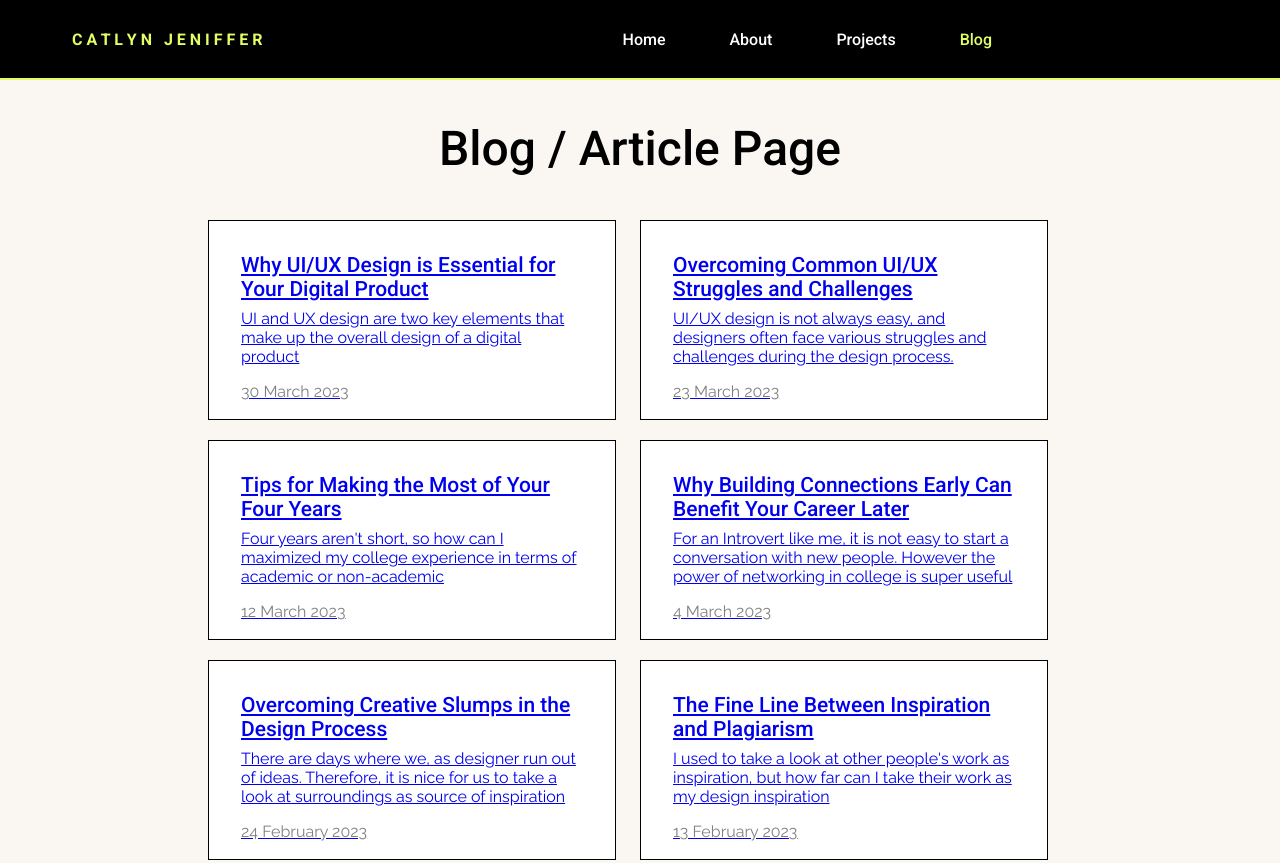
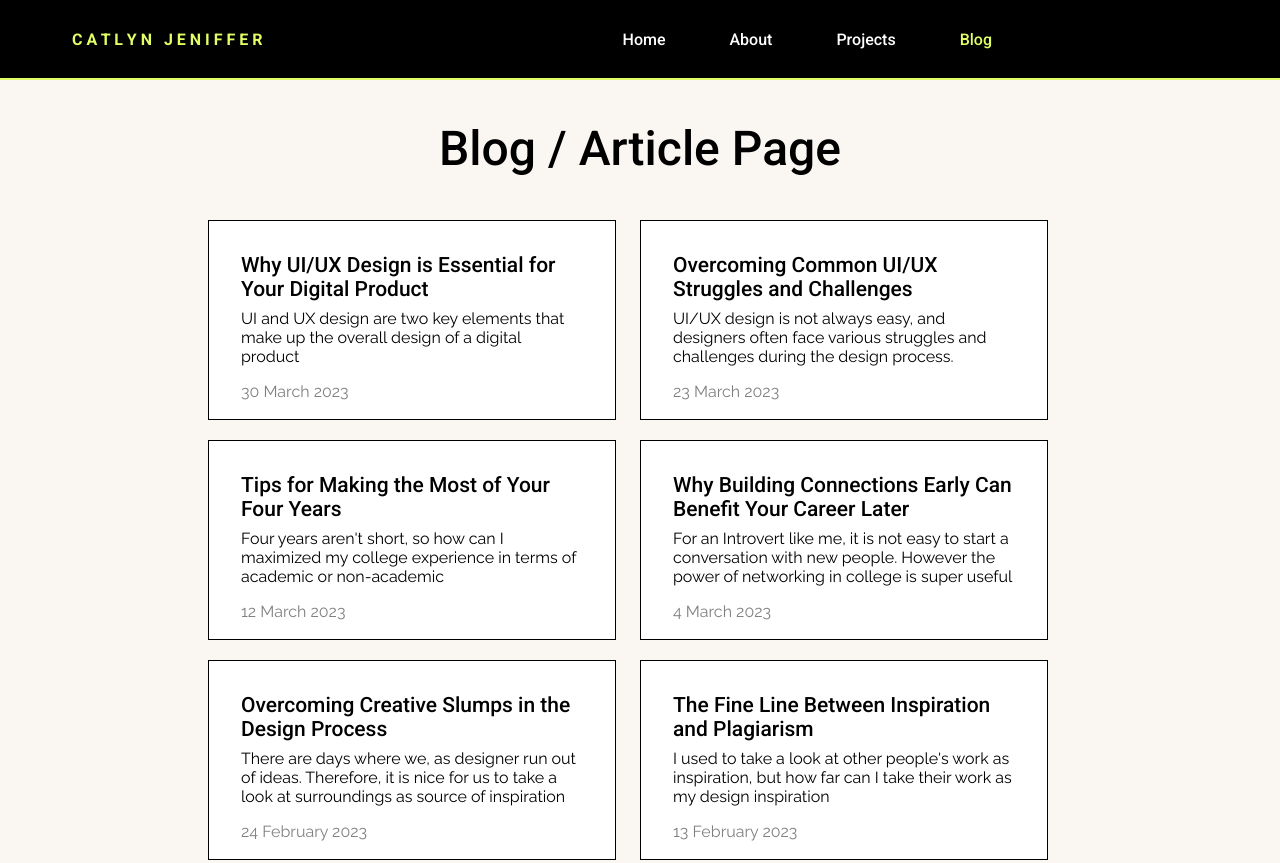
Before and after one commit to catlynjeniffer/Personal-website_Catlyn-Jeniffer, a plain HTML site: page blog.html in a window 1280 px wide. Shown: the top 863 px of the page. Drawn offline with nearby package versions, Linux system fonts and the light colour scheme.

Commit message:
add text styling to blog page

```diff
--- a/blog-style.css
+++ b/blog-style.css
@@ -158,8 +158,16 @@ main {
     text-decoration: none;
 }
 
-.card a{
+a:link {
     text-decoration: none;
+}
+
+.card-heading {
+    color: black;
+}
+
+.card-description {
+    color: black;
 }
 
 .card:hover {
--- a/style.css
+++ b/style.css
@@ -166,7 +166,6 @@ h2 {
 .row {
     display: flex;
     flex-wrap: wrap;
-    justify-content: center;
 }
 
 #gallery {
@@ -276,6 +275,7 @@ img {
     flex-wrap: wrap;
     justify-content: center;
 }
+
 .card {
     width: 408px;
     height: 200px;
@@ -286,10 +286,6 @@ img {
     padding: 32px;
     cursor: pointer;
     background-color: white;
-}
-
-.card a {
-    text-decoration: none;
 }
 
 .card:hover {
```
